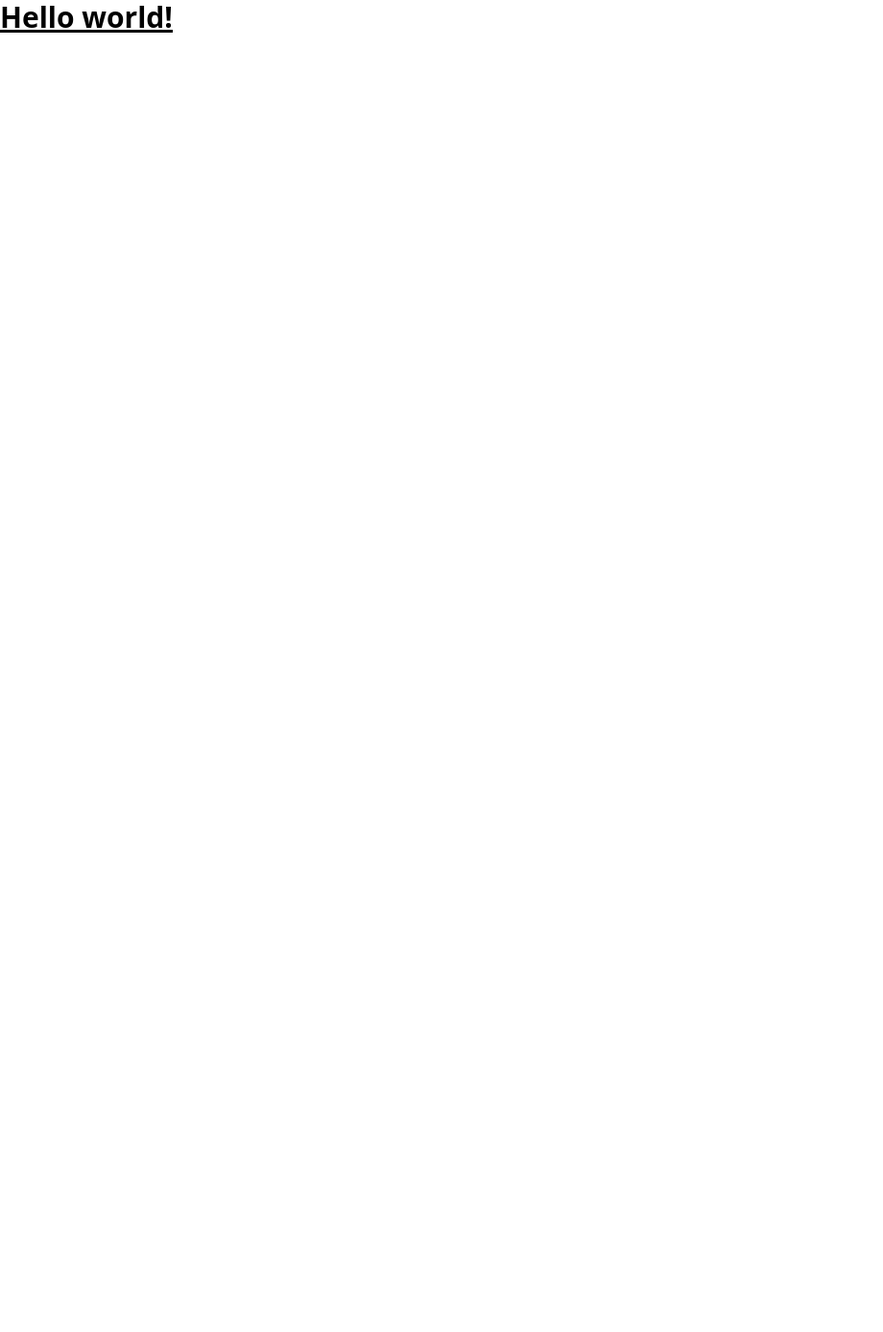
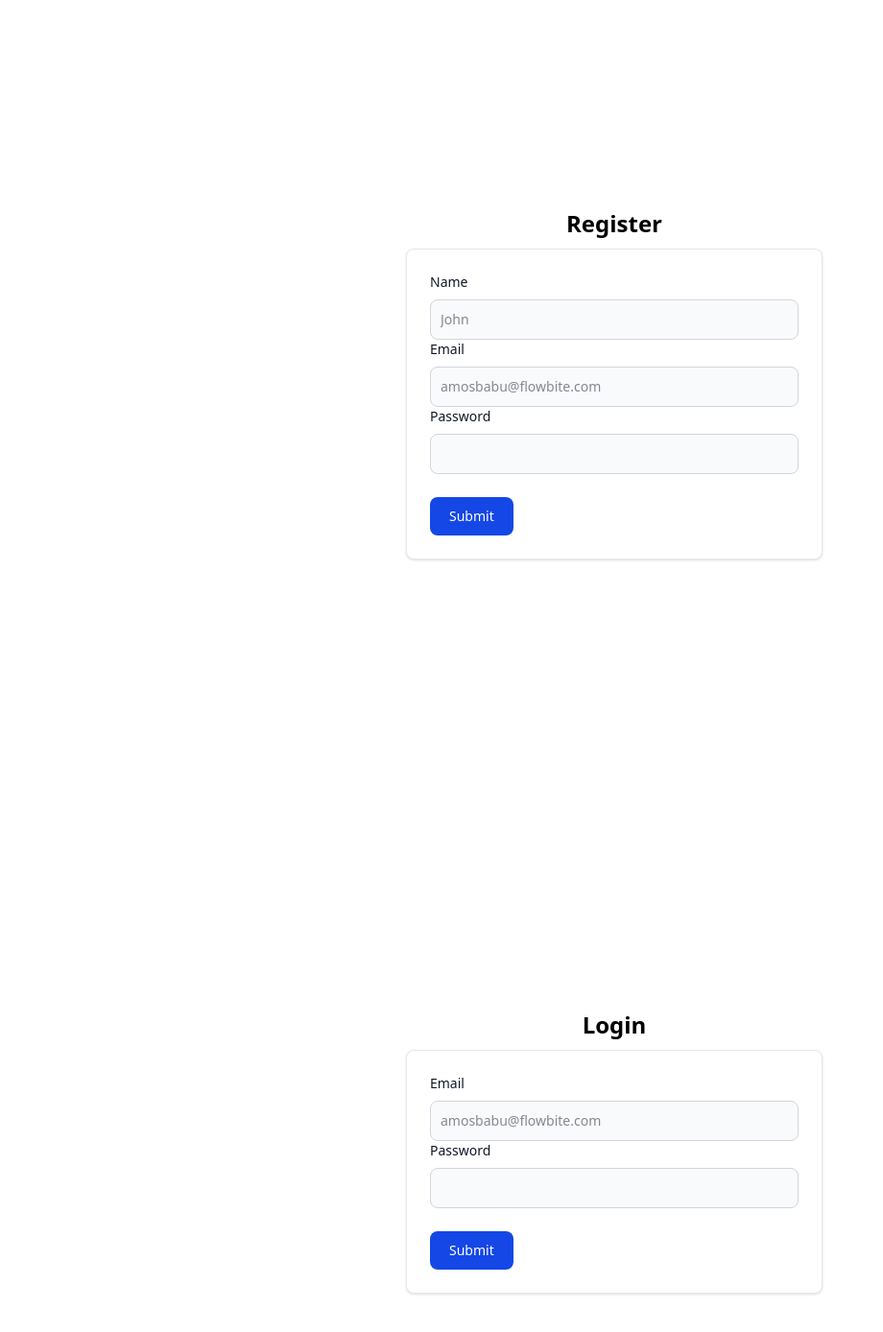
Before and after one commit to amos-babu/auth-jwt-mern, a React (Vite) app in the folder frontend/: page / in a window 1280 px wide. Shown: the top 1388 px of the page at 96% size, without its empty margins (0-920 px from the left). Before the commit the page ends 800 px from the top, so only its background shows below. Built offline with nearby package versions, Linux system fonts and the light colour scheme.

Commit message:
setting up pages for login and register

```diff
--- a/frontend/src/App.css
+++ b/frontend/src/App.css
@@ -1 +1,7 @@
 @import "tailwindcss";
+
+body, html, #root {
+  margin: 0;
+  padding: 0;
+  height: 100%;
+}
--- a/frontend/src/App.tsx
+++ b/frontend/src/App.tsx
@@ -1,7 +1,14 @@
 import "./App.css";
+import Login from "./pages/Login";
+import Register from "./pages/Register";
 
 function App() {
-  return <h1 className="text-3xl font-bold underline">Hello world!</h1>;
+  return (
+    <>
+      <Register />
+      <Login />
+    </>
+  );
 }
 
 export default App;
--- /dev/null
+++ b/frontend/src/pages/Home.tsx
@@ -0,0 +1,5 @@
+function Home() {
+  return <div>Home</div>;
+}
+
+export default Home;
--- /dev/null
+++ b/frontend/src/pages/Login.tsx
@@ -0,0 +1,63 @@
+function Login() {
+  return (
+    <div className="h-screen flex flex-col justify-center items-center">
+      <h2 className="text-2xl font-semibold mb-2.5">Login</h2>
+      <div
+        className="max-w-xl p-6 bg-white border
+       border-gray-200 rounded-lg shadow-sm hover:bg-gray-100
+        dark:bg-gray-800 dark:border-gray-700 dark:hover:bg-gray-700"
+      >
+        <form>
+          <div className=" mb-6">
+            <div>
+              <label
+                className="block mb-2 text-sm font-medium text-gray-900
+               dark:text-white"
+              >
+                Email
+              </label>
+              <input
+                type="email"
+                id="website"
+                className="bg-gray-50 border border-gray-300 text-gray-900 text-sm
+                rounded-lg focus:ring-blue-500 focus:border-blue-500 block w-96
+                p-2.5 dark:bg-gray-700 dark:border-gray-600 dark:placeholder-gray-400
+                 dark:text-white dark:focus:ring-blue-500 dark:focus:border-blue-500"
+                placeholder="amosbabu@flowbite.com"
+                required
+              />
+            </div>
+            <div>
+              <label
+                className="block mb-2 text-sm font-medium text-gray-900
+               dark:text-white"
+              >
+                Password
+              </label>
+              <input
+                type="password"
+                id="password"
+                className="bg-gray-50 border border-gray-300 text-gray-900
+                text-sm rounded-lg focus:ring-blue-500 focus:border-blue-500
+                block w-96 p-2.5 dark:bg-gray-700 dark:border-gray-600
+                 dark:placeholder-gray-400 dark:text-white dark:focus:ring-blue-500
+                  dark:focus:border-blue-500"
+              />
+            </div>
+          </div>
+          <button
+            type="submit"
+            className="text-white bg-blue-700 hover:bg-blue-800
+             focus:ring-4 focus:outline-none focus:ring-blue-300 font-medium
+             rounded-lg text-sm w-96 sm:w-auto px-5 py-2.5 text-center dark:bg-blue-600
+              dark:hover:bg-blue-700 dark:focus:ring-blue-800"
+          >
+            Submit
+          </button>
+        </form>
+      </div>
+    </div>
+  );
+}
+
+export default Login;
--- /dev/null
+++ b/frontend/src/pages/Register.tsx
@@ -0,0 +1,82 @@
+function Register() {
+  return (
+    <div className="h-screen flex flex-col justify-center items-center">
+      <h2 className="text-2xl font-semibold mb-2.5">Register</h2>
+      <div
+        className="max-w-xl p-6 bg-white border
+       border-gray-200 rounded-lg shadow-sm hover:bg-gray-100
+        dark:bg-gray-800 dark:border-gray-700 dark:hover:bg-gray-700"
+      >
+        <form>
+          <div className=" mb-6">
+            <div>
+              <label
+                className="block mb-2 text-sm font-medium
+               text-gray-900 dark:text-white"
+              >
+                Name
+              </label>
+              <input
+                type="text"
+                id="first_name"
+                className="bg-gray-50 border border-gray-300
+                 text-gray-900 text-sm rounded-lg focus:ring-blue-500
+                  focus:border-blue-500 block w-96 p-2.5 dark:bg-gray-700
+                   dark:border-gray-600 dark:placeholder-gray-400 dark:text-white
+                    dark:focus:ring-blue-500 dark:focus:border-blue-500"
+                placeholder="John"
+                required
+              />
+            </div>
+            <div>
+              <label
+                className="block mb-2 text-sm font-medium text-gray-900
+               dark:text-white"
+              >
+                Email
+              </label>
+              <input
+                type="email"
+                id="website"
+                className="bg-gray-50 border border-gray-300 text-gray-900 text-sm
+                rounded-lg focus:ring-blue-500 focus:border-blue-500 block w-96
+                p-2.5 dark:bg-gray-700 dark:border-gray-600 dark:placeholder-gray-400
+                 dark:text-white dark:focus:ring-blue-500 dark:focus:border-blue-500"
+                placeholder="amosbabu@flowbite.com"
+                required
+              />
+            </div>
+            <div>
+              <label
+                className="block mb-2 text-sm font-medium text-gray-900
+               dark:text-white"
+              >
+                Password
+              </label>
+              <input
+                type="password"
+                id="password"
+                className="bg-gray-50 border border-gray-300 text-gray-900
+                text-sm rounded-lg focus:ring-blue-500 focus:border-blue-500
+                block w-96 p-2.5 dark:bg-gray-700 dark:border-gray-600
+                 dark:placeholder-gray-400 dark:text-white dark:focus:ring-blue-500
+                  dark:focus:border-blue-500"
+              />
+            </div>
+          </div>
+          <button
+            type="submit"
+            className="text-white bg-blue-700 hover:bg-blue-800
+             focus:ring-4 focus:outline-none focus:ring-blue-300 font-medium
+             rounded-lg text-sm w-96 sm:w-auto px-5 py-2.5 text-center dark:bg-blue-600
+              dark:hover:bg-blue-700 dark:focus:ring-blue-800"
+          >
+            Submit
+          </button>
+        </form>
+      </div>
+    </div>
+  );
+}
+
+export default Register;
```
Also changed, not shown: 1 other file (tests, documents, lock files or other folders).
